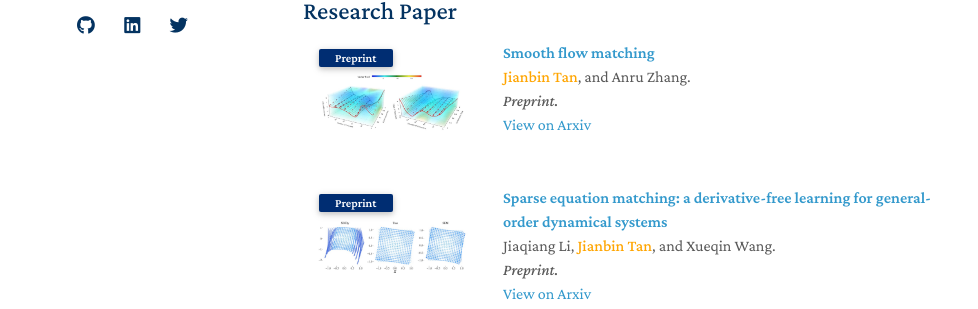
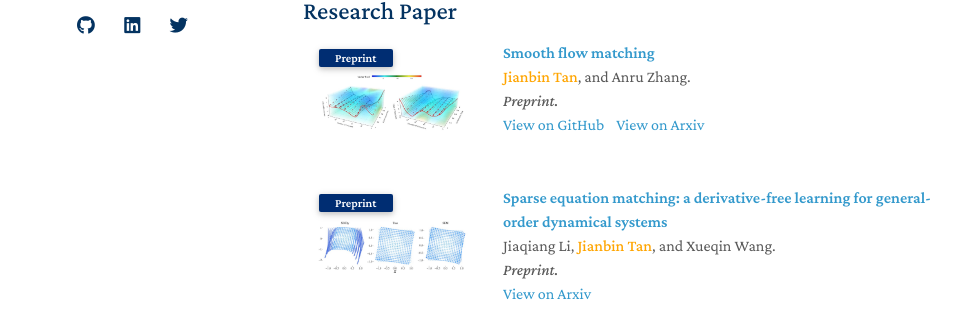
Before and after one commit to Tan-jianbin/Tan-jianbin.github.io, a Jekyll site: the page built from index.md, in a window 1280 px wide and 900 px high. Shown: the part 392-701 px from the top of the window, without its empty margins (167-1145 px from the left). Built offline with Jekyll 4.4.1, drawn with Linux system fonts in a browser that asks for light colours; nearby versions of some CDN libraries; a style sheet for code colours, icons or effects is not loaded; our own code applies the rules of GitHub Pages for plain Markdown files.

Commit message:
Update publications.md

```diff
--- a/_includes/publications.md
+++ b/_includes/publications.md
@@ -32,6 +32,7 @@
     <div class="periodical"><em>  Preprint.</em></div>
     <!-- Code -->
     <div class="github-link">
+      <a href="https://github.com/Jianbin-Tan/Smooth-Flow-Matching">  View on GitHub </a>&nbsp;&nbsp;
       <a href="https://arxiv.org/abs/2508.13831"> View on Arxiv </a>
     </div>
   </div>
```
